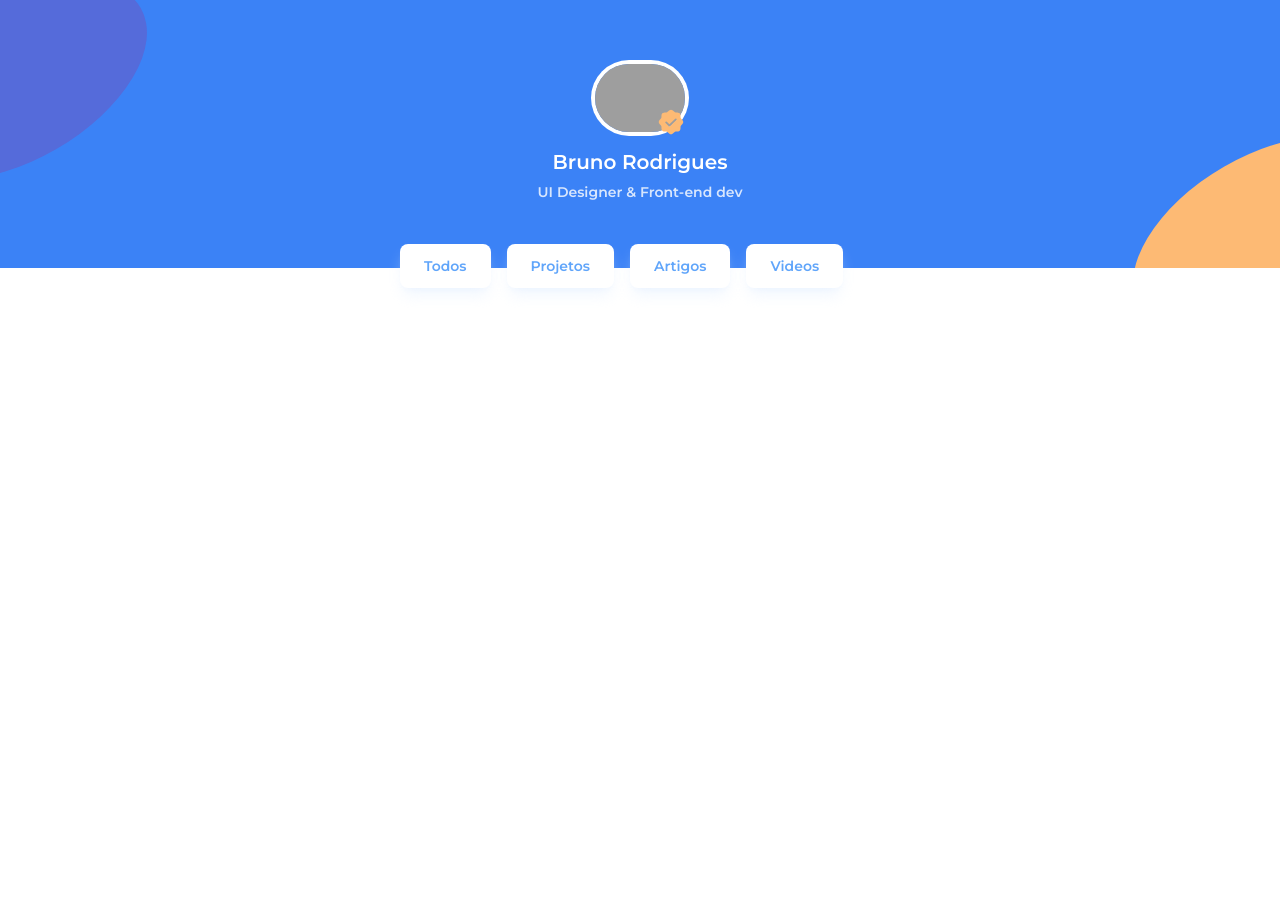
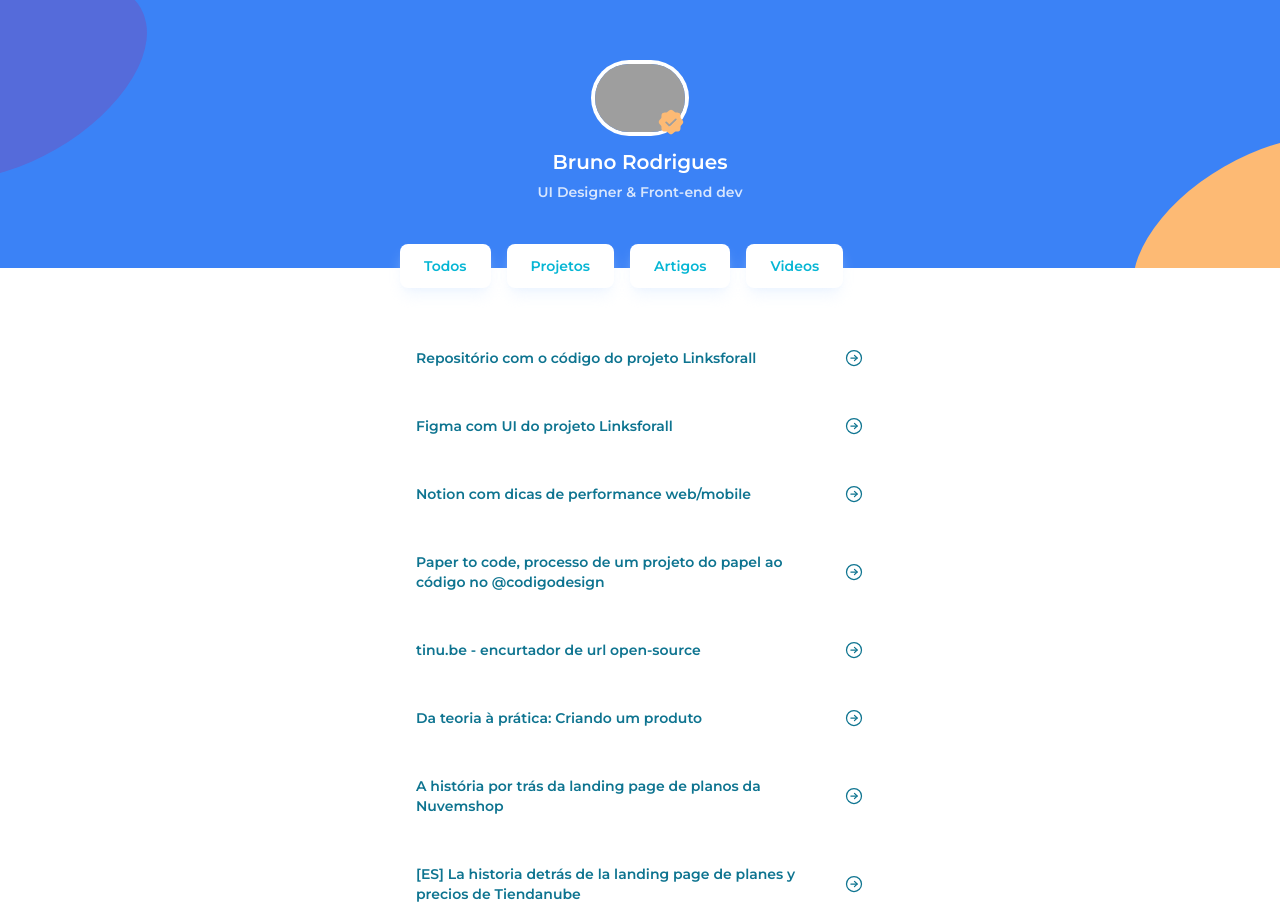
Before and after one commit to itbruno/linksforall, a Next.js app: page / in a window 1280 px wide. Before the commit the page ends 800 px from the top, so only its background shows below. Built offline with nearby package versions, Linux system fonts and the light colour scheme; grey boxes are pictures that could not be loaded.

Commit message:
Add links component

```diff
--- a/src/themes/alpha/components/CategoriesList.tsx
+++ b/src/themes/alpha/components/CategoriesList.tsx
@@ -12,7 +12,7 @@ function CategoriesList({ categories, onSelectCategory }: CategoriesListProps) {
           <li key={category.id}>
             <button
               onClick={onSelectCategory}
-              className="inline-flex bg-white px-6 shadow-lg shadow-blue-100/40 py-3 rounded-lg text-blue-400 font-semibold items-center sm:text-sm"
+              className="inline-flex bg-white px-6 shadow-lg shadow-blue-100/40 py-3 rounded-lg text-cyan-500 font-semibold items-center sm:text-sm"
               data-id={category.id}
               type="button"
             >
--- /dev/null
+++ b/src/themes/alpha/components/Links.tsx
@@ -0,0 +1,27 @@
+import LinksProps from '@interfaces/links';
+import { ArrowArcRight, ArrowCircleRight, LinkSimple } from 'phosphor-react';
+
+interface LinksComponentProps {
+  links: LinksProps[];
+  className: string;
+}
+
+function Links({ className, links }: LinksComponentProps) {
+  return (
+    <div className={`${className} flex flex-col gap-4`}>
+      {links.map((link) => (
+        <a
+          key={link.url}
+          data-category={link.categoryId}
+          className="inline-flex items-center justify-between gap-6 transition-all px-4 py-4 rounded-lg font-semibold text-sm text-cyan-700 hover:ring-cyan-200 hover:bg-blue-50/50"
+          href={link.url}
+        >
+          {link.label}
+          <ArrowCircleRight className="min-w-[1.25rem]" size={20} />
+        </a>
+      ))}
+    </div>
+  );
+}
+
+export { Links };
--- a/src/themes/alpha/components/LinksList.tsx
+++ b/src/themes/alpha/components/LinksList.tsx
@@ -2,6 +2,7 @@ import DataProps from '@interfaces/data';
 import { CategoriesList } from './CategoriesList';
 import CategoriesPros from '@interfaces/categories';
 import LinksProps from '@interfaces/links';
+import { Links } from './Links';
 
 interface LinksListProps {
   categories: CategoriesPros[];
@@ -14,6 +15,7 @@ function LinksList({ categories, links }: LinksListProps) {
   return (
     <div className="container px-4 max-w-lg relative">
       {hasCategories && <CategoriesList categories={categories} />}
+      <Links className="mt-6" links={links} />
     </div>
   );
 }
```
